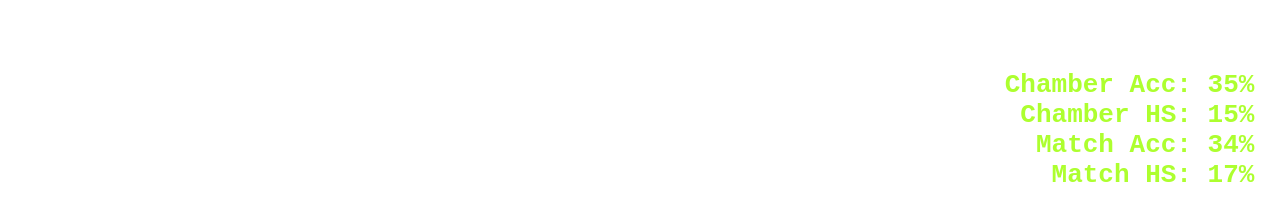
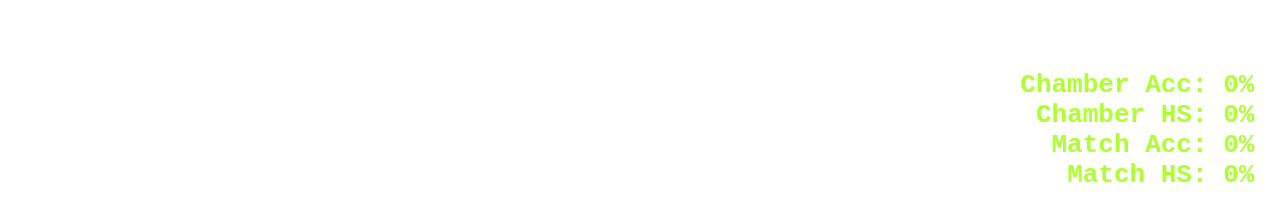
Before and after one commit to protonit/iBotSotA-GameUI, a Next.js app: page /game-ui/gamehud in a window 1280 px wide. Shown: the part 586-797 px from the top of the page. Built offline with nearby package versions, Linux system fonts and the light colour scheme; a web font is replaced by a local one.

Commit message:
HUD accuracy stats added

```diff
--- a/components/interface/InterfaceGen.tsx
+++ b/components/interface/InterfaceGen.tsx
@@ -119,10 +119,14 @@ export class CharData {
 
 
 export class MatchData {
-    constructor(public CurrentChamber:number, public ChamberCount:number, public ChamberTime:Date, public MatchTime:Date) {
+    constructor(public CurrentChamber:number, public ChamberCount:number, public ChamberTime:Date, public MatchTime:Date, public ChamberAccuracy:number, public MatchAccuracy:number, public ChamberHSAccuracy:number, public MatchHSAccuracy:number) {
     }
     // public CurrentChamber : number;
     // public ChamberCount : number;
     // public ChamberTime : Date;
     // public MatchTime : Date;
+    // public ChamberAccuracy : number;
+    // public MatchAccuracy : number;
+    // public ChamberHSAccuracy : number;
+    // public MatchHSAccuracy : number;
 }
--- a/pages/gamehud.tsx
+++ b/pages/gamehud.tsx
@@ -19,7 +19,7 @@ const Home: NextPage = () => {
         new CharData("n2", 0.22),
         new CharData("n3", 0.333),
         new CharData("n4", 0.4444)
-    ], new MatchData(0, 0, new Date(), new Date()))} />;
+    ], new MatchData(0, 0, new Date(), new Date(), 0, 0, 0 ,0))} />;
     useEffect(() => {
         let wndAny:any = global.window;
         wndAny.UpdateUI = function (uiData:UIData) {
@@ -38,7 +38,7 @@ function callout() {
             new CharData("n2", 22.22),
             new CharData("n3", 33.333),
             new CharData("n4", 44.4444)
-        ], new MatchData(0, 0, new Date(),new Date()));
+        ], new MatchData(0, 0, new Date(),new Date(), 0, 0, 0, 0));
         uiData.MatchData.ChamberCount = 12;
         uiData.MatchData.CurrentChamber = 4;
         let wndAny:any = global.window;
@@ -77,6 +77,12 @@ class HudUI extends React.Component<{ readonly uiData:UIData}> {
             },
 
         ];
+        let uiData = this.props.uiData;
+        let matchData = uiData.MatchData;
+        let matchAccuracy = Math.round(matchData.MatchAccuracy * 10) / 10;
+        let matchHSAccuracy = Math.round(matchData.MatchHSAccuracy * 10) / 10;
+        let chamberAccuracy = Math.round(matchData.ChamberAccuracy * 10) / 10;
+        let chamberHSAccuracy = Math.round(matchData.ChamberHSAccuracy * 10) / 10;
 
         return (
             <div className={hudStyles.container}>
@@ -102,7 +108,7 @@ class HudUI extends React.Component<{ readonly uiData:UIData}> {
                     </div>
                     <div className={hudStyles.gameArea}></div>
                     <div className={hudStyles.bottomRow}>
-                        <BottomInfo cardPosStyle={bottomPosStyleArr[2]}>Chamber Acc: 35%<br/>Chamber HS: 15%<br/>Match Acc: 34%<br/>Match HS: 17%</BottomInfo>
+                        <BottomInfo cardPosStyle={bottomPosStyleArr[2]}>Chamber Acc: {chamberAccuracy}%<br/>Chamber HS: {chamberHSAccuracy}%<br/>Match Acc: {matchAccuracy}%<br/>Match HS: {matchHSAccuracy}%</BottomInfo>
                     </div>
                 </div>
             </div>
```
Also changed, not shown: components/interface/InterfaceGen.json (+16 -0 lines), 1 other file (tests, documents, lock files or other folders).
